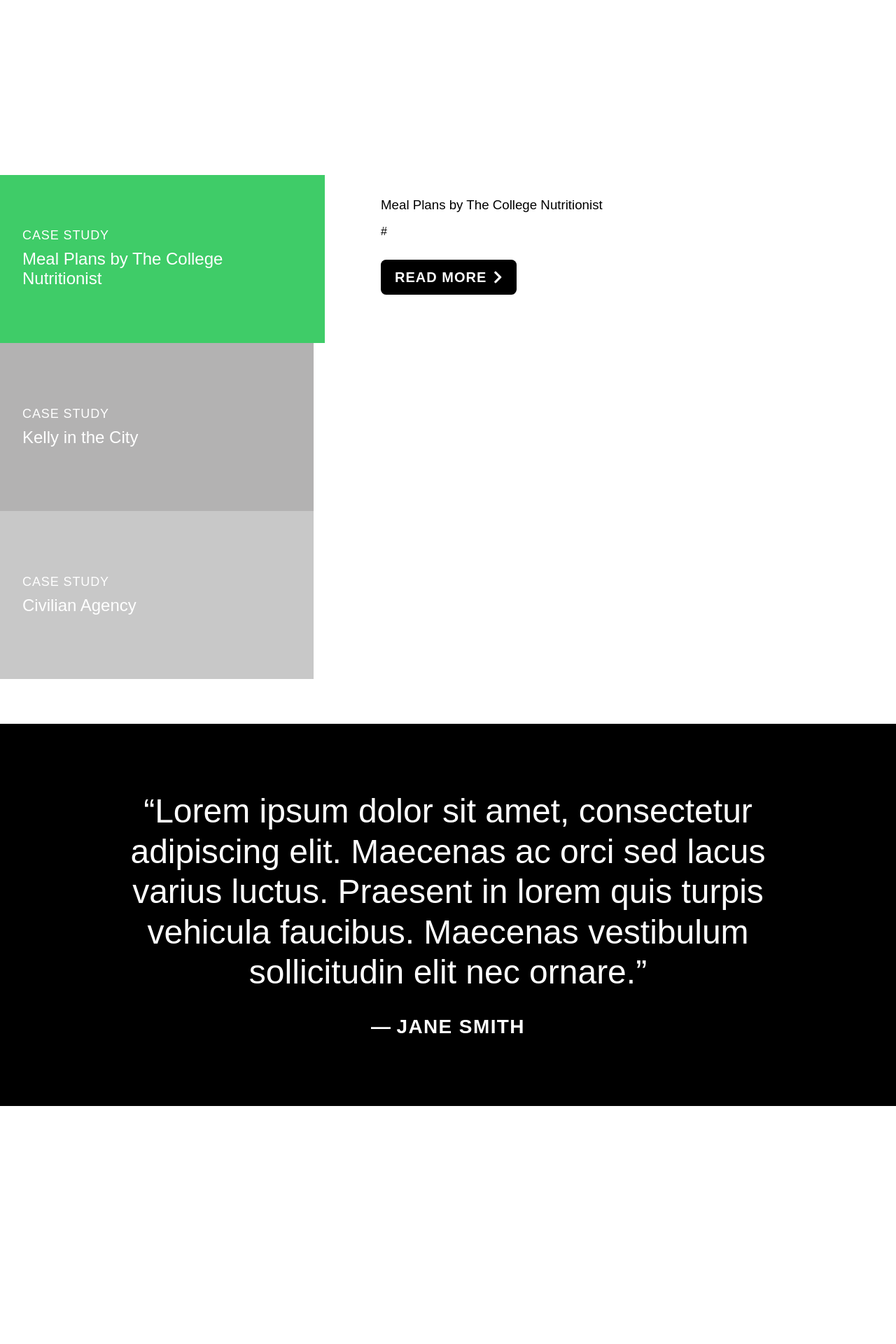
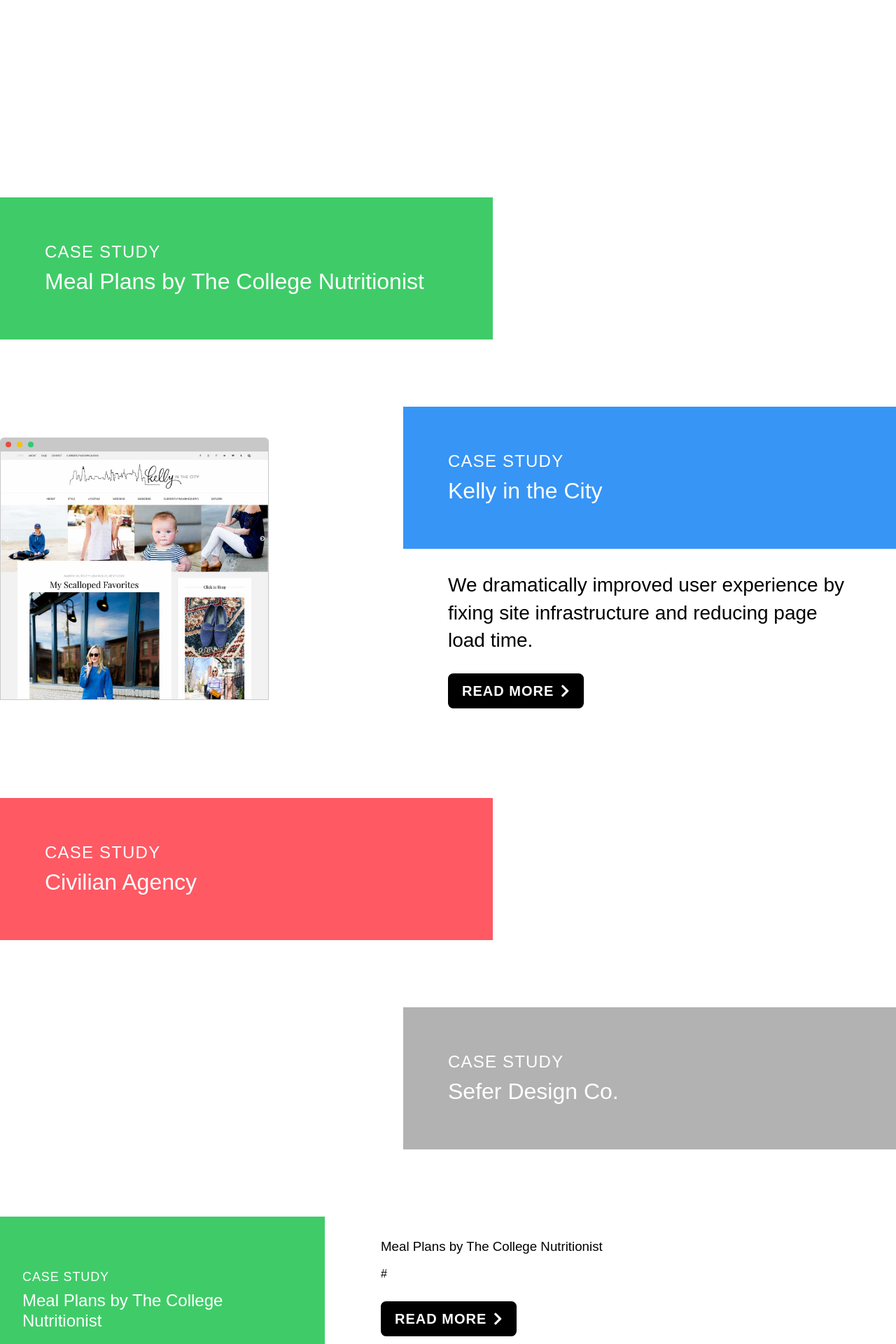
Before and after one commit to SeferDesign/seferdesign.com, a Jekyll site: the page built from index.html, in a window 1280 px wide. Shown: the part 714-2634 px from the top of the page at 70% size. Built offline with Jekyll 4.4.1, drawn with Linux system fonts in a browser that asks for light colours; some web fonts are replaced; before the commit the page ends 2294 px from its top, so only the background shows below that; some of the changed text lies outside the part shown.

Commit message:
Work exploration

```diff
--- a/assets/style/partials/_global.scss
+++ b/assets/style/partials/_global.scss
@@ -40,3 +40,63 @@
 	}
 
 }
+
+figure {
+
+	margin: 1rem 0px;
+
+	&.browser {
+
+		position: relative;
+
+		&:before,
+		.browser-chrome:before,
+		.browser-chrome:after {
+			content: ' ';
+			z-index: 2;
+			position: absolute;
+			top: 0.3725rem;
+			left: 0.5rem;
+			width: 0.5rem;
+			height: 0.5rem;
+			background: $chrome-red;
+			border-radius: 0.5rem;
+		}
+
+		.browser-chrome:before {
+			left: 1.5rem;
+			background: $chrome-yellow;
+		}
+
+		.browser-chrome:after {
+			left: 2.5rem;
+			background: $chrome-green;
+		}
+
+	}
+
+	.browser-chrome {
+		position: relative;
+		padding: 1.25rem 1px 1px;
+		background: $chrome-grey;
+		border-top-left-radius: 0.375rem;
+		border-top-right-radius: 0.375rem;
+	}
+
+	img,
+	video {
+		display: block;
+		max-width: 100%;
+	}
+
+	video {
+		width: 100%;
+	}
+
+	figcaption {
+		margin-top: 0.5rem;
+		text-align: center;
+		font-size: 0.75em;
+	}
+
+}
--- a/assets/style/partials/_variables.scss
+++ b/assets/style/partials/_variables.scss
@@ -7,6 +7,11 @@
 $green: #3fcc68;
 $blue: #3795f6;
 $red: #ff5964;
+
+$chrome-grey: $grey-lighter;
+$chrome-red: #e74c3c;
+$chrome-yellow: #f1c40f;
+$chrome-green: #2ecc71;
 
 $font-family: 'futura-pt', sans-serif;
 $font-size-base: 16px;
--- /dev/null
+++ b/assets/style/partials/sections/_case-studies.scss
@@ -0,0 +1,91 @@
+.case-studies {
+
+	.case-study-preview {
+
+		&:nth-child(4n-3) .case-study-preview-title {
+			background: $green;
+		}
+
+		&:nth-child(4n-2) .case-study-preview-title {
+			background: $blue;
+		}
+
+		&:nth-child(4n-1) .case-study-preview-title {
+			background: $red;
+		}
+
+		&:nth-child(4n) .case-study-preview-title {
+			background: $grey-light;
+		}
+
+		&-title {
+
+			padding: 1.5rem;
+			color: $white;
+			font-weight: 500;
+
+			&-label {
+				margin-bottom: 0.5rem;
+				font-size: 0.75em;
+				@include caps();
+			}
+
+		}
+
+		&-description {
+			padding: 1.5rem;
+		}
+
+	}
+
+	@media screen and (min-width: $mobile-breakpoint) {
+
+		.case-study-preview {
+
+			display: flex;
+			flex-wrap: wrap;
+			justify-content: space-between;
+			align-items: center;
+			margin: 6rem 0px;
+
+			&-content {
+				flex-basis: 55%;
+			}
+
+			&-title {
+				padding: 4rem;
+				font-size: 2rem;
+			}
+
+			&-description {
+
+				padding: 2rem 4rem;
+				font-size: 1.75rem;
+
+				.btn {
+					font-size: 1.25rem;
+				}
+
+			}
+
+			&-images-wrap {
+				flex-basis: 30%;
+			}
+
+			&:nth-child(even) {
+
+				.case-study-preview-images-wrap {
+					order: 1;
+				}
+
+				.case-study-preview-content {
+					order: 2;
+				}
+
+			}
+
+		}
+
+	}
+
+}
--- a/assets/style/style.scss
+++ b/assets/style/style.scss
@@ -10,4 +10,5 @@
 
 @import 'partials/sections/intro';
 @import 'partials/sections/endorsements';
+@import 'partials/sections/case-studies';
 @import 'partials/sections/work';
--- a/index.html
+++ b/index.html
@@ -19,6 +19,60 @@
 		</div>
 	</div>
 	<svg class="more-arrow chevron-down-solid" role="img"><use xlink:href="#chevron-down-solid"></use></svg>
+</section>
+
+<section id="case-studies" class="case-studies">
+	<div class="wrapper-wide">
+		<div class="case-studies-preview-wrap">
+			<div class="case-study-preview">
+				<div class="case-study-preview-content">
+					<div class="case-study-preview-title">
+						<div class="case-study-preview-title-label">Case Study</div>
+						<div class="case-study-preview-title-name">Meal Plans by The College Nutritionist</div>
+					</div>
+				</div>
+				<div class="case-study-preview-images-wrap">
+				</div>
+			</div>
+			<div class="case-study-preview">
+				<div class="case-study-preview-content">
+					<div class="case-study-preview-title">
+						<div class="case-study-preview-title-label">Case Study</div>
+						<div class="case-study-preview-title-name">Kelly in the City</div>
+					</div>
+					<div class="case-study-preview-description">
+						<p>We dramatically improved user experience by fixing site infrastructure and reducing page load time.</p>
+						<a class="btn" href="{{ "/kelly-in-the-city/" | prepend: site.baseurl }}">Read More<svg class="chevron-right-solid" role="img"><use xlink:href="#chevron-right-solid"></use></svg></a>
+					</div>
+				</div>
+				<div class="case-study-preview-images-wrap">
+					<figure class="browser">
+						<div class="browser-chrome"><img src="{{ site.distbase }}/images/case-studies/kellyinthecity-new.jpg" alt="New Kelly In The City"></div>
+					</figure>
+				</div>
+			</div>
+			<div class="case-study-preview">
+				<div class="case-study-preview-content">
+					<div class="case-study-preview-title">
+						<div class="case-study-preview-title-label">Case Study</div>
+						<div class="case-study-preview-title-name">Civilian Agency</div>
+					</div>
+				</div>
+				<div class="case-study-preview-images-wrap">
+				</div>
+			</div>
+			<div class="case-study-preview">
+				<div class="case-study-preview-content">
+					<div class="case-study-preview-title">
+						<div class="case-study-preview-title-label">Case Study</div>
+						<div class="case-study-preview-title-name">Sefer Design Co.</div>
+					</div>
+				</div>
+				<div class="case-study-preview-images-wrap">
+				</div>
+			</div>
+		</div>
+	</div>
 </section>
 
 <section class="work">
```
Also changed, not shown: _includes/style.min.css, assets/images/case-studies/kellyinthecity-new.jpg (added), assets/images/case-studies/kellyinthecity-old.jpg (added), dist/images/case-studies/kellyinthecity-new.jpg (added), dist/images/case-studies/kellyinthecity-old.jpg (added), 1 other file.
